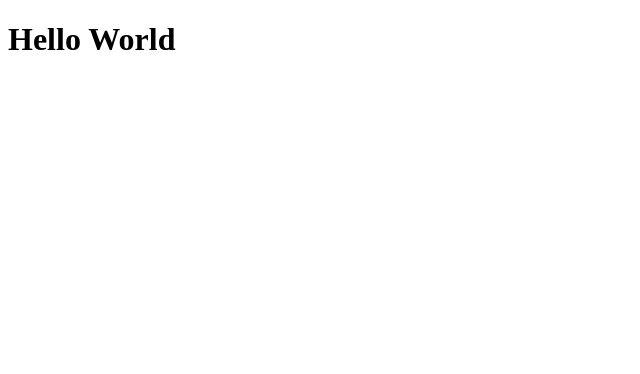
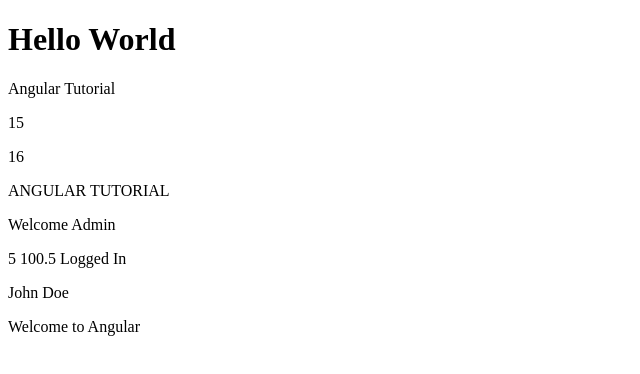
Before and after one commit to ajaya-work/Learning, an Angular app: page / in a window 1280 px wide. Shown: the top 374 px of the page, without its empty margins (0-640 px from the left). Built offline with nearby package versions, Linux system fonts and the light colour scheme.

Commit message:
Interpolation

```diff
--- a/src/app/app.html
+++ b/src/app/app.html
@@ -1 +1,18 @@
 <H1> Hello World</H1>
+
+<!-- Variable -->
+<p>{{ name }}</p>
+
+<!-- Expression -->
+<p>{{10+5}}</p>
+<p>{{name.length}}</p>
+<p>{{name.toUpperCase()}}</p>
+<!-- True and False -->
+<p>{{isAdmin ? "Welcome Admin" : "Welcome User"}}</p>
+
+ <p>{{count}} {{price}} {{isLogin ? "Logged In" : "Not Logged In"}}</p>
+
+<!-- Method -->
+<p>{{ getUser() }}</p>
+<!-- Signals -->
+<p>{{ title() }}</p>
--- a/src/app/app.ts
+++ b/src/app/app.ts
@@ -9,5 +9,13 @@
   styleUrl: './app.scss'
 })
 export class App {
-
+ name = "Angular Tutorial";
+ isAdmin = true;
+ count = 5;
+ price = 100.5;
+ isLogin = true;
+ title = signal("Welcome to Angular");
+ getUser (){
+  return "John Doe";
+ }
 }
```
